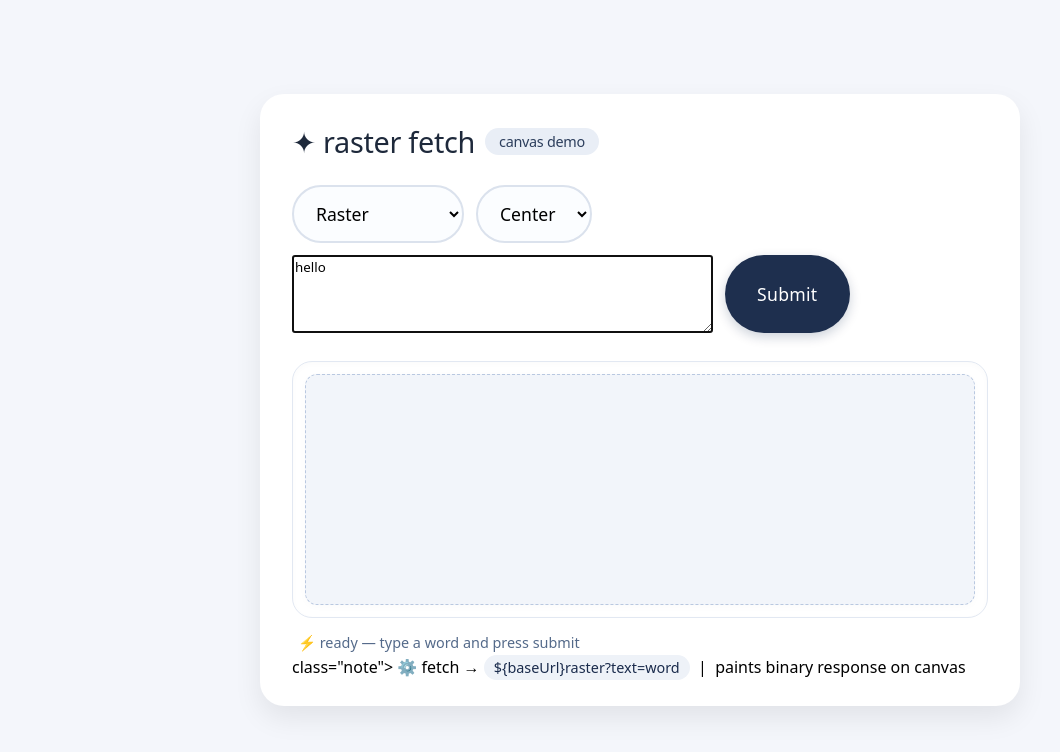
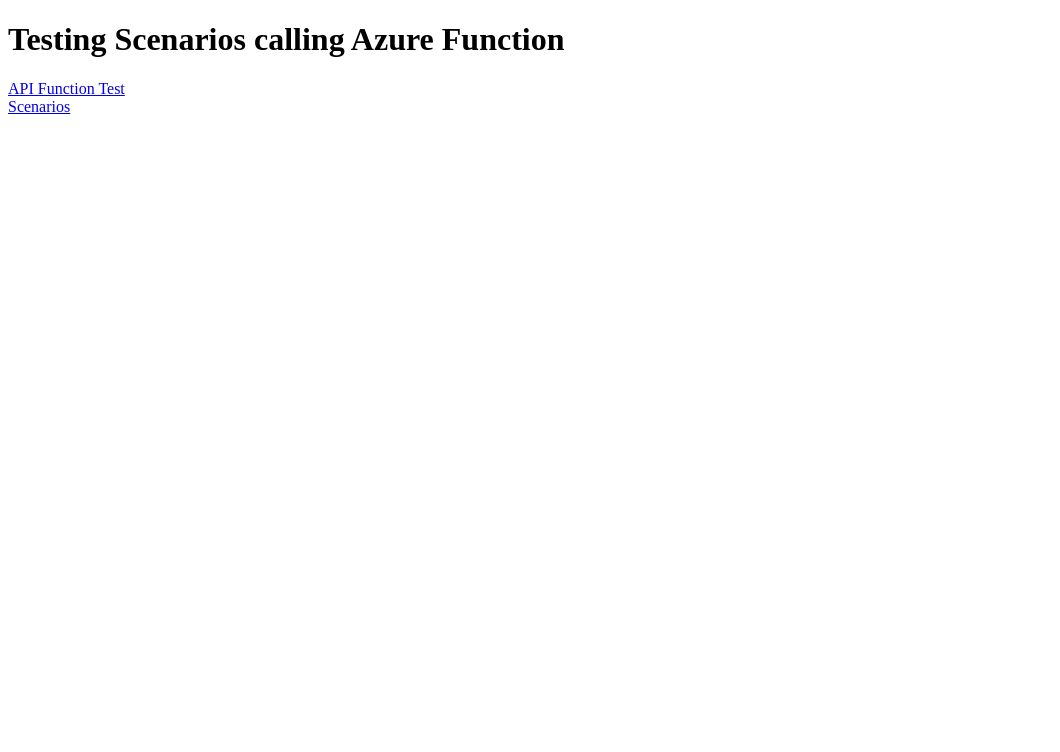
Before and after one commit to gfilkov/Scenarios, a plain HTML site: page index.html in a window 1280 px wide. Shown: the whole page, without its empty margins (0-1060 px from the left). Drawn offline with Linux system fonts and the light colour scheme.

Commit message:
Addind ScenariosTest.html

```diff
--- a/index.html
+++ b/index.html
@@ -2,192 +2,13 @@
 <html lang="en">
 <head>
     <meta charset="UTF-8">
+    <meta http-equiv="X-UA-Compatible" content="IE=edge">
     <meta name="viewport" content="width=device-width, initial-scale=1.0">
-    <title>Raster fetch · canvas painter</title>
-    <style>
-        * {
-            box-sizing: border-box;
-            font-family: system-ui, 'Segoe UI', Roboto, sans-serif;
-        }
-        body {
-            background: #f4f6fb;
-            display: flex;
-            flex-direction: column;
-            align-items: center;
-            justify-content: center;
-            min-height: 100vh;
-            margin: 0;
-            padding: 20px;
-        }
-        .card {
-            background: white;
-            border-radius: 24px;
-            box-shadow: 0 12px 28px rgba(0, 0, 0, 0.08);
-            padding: 28px 32px;
-            max-width: 760px;
-            width: 100%;
-        }
-        h2 {
-            margin-top: 0;
-            font-weight: 500;
-            font-size: 1.8rem;
-            color: #1e293b;
-            letter-spacing: -0.01em;
-            display: flex;
-            align-items: center;
-            gap: 10px;
-        }
-        h2 span {
-            background: #e9eef6;
-            border-radius: 40px;
-            font-size: 0.9rem;
-            padding: 4px 14px;
-            color: #2c3e5c;
-            font-weight: 400;
-        }
-        .input-group {
-            display: flex;
-            gap: 12px;
-            flex-wrap: wrap;
-            margin: 20px 0 28px;
-        }
-        .input-group input {
-            flex: 1 1 260px;
-            padding: 14px 18px;
-            font-size: 1.1rem;
-            border: 2px solid #dbe2ed;
-            border-radius: 60px;
-            outline: none;
-            transition: 0.15s;
-            background: #fbfdff;
-
-			font-family: inherit;
-			resize: vertical;
-			min-height: 4.5em;
-			line-height: 1.35;
-        }
-        .input-group input:focus {
-            border-color: #6b8cff;
-            box-shadow: 0 0 0 4px rgba(107, 140, 255, 0.15);
-        }
-		.input-group select {
-			padding: 14px 18px;
-			font-size: 1.1rem;
-			border: 2px solid #dbe2ed;
-			border-radius: 60px;
-			outline: none;
-			transition: 0.15s;
-			background: #fbfdff;
-			font-family: inherit;
-		}
-        .input-group button {
-            padding: 14px 32px;
-            font-size: 1.1rem;
-            font-weight: 500;
-            background: #1e2f4e;
-            border: none;
-            color: white;
-            border-radius: 60px;
-            cursor: pointer;
-            transition: 0.15s;
-            letter-spacing: 0.3px;
-            display: inline-flex;
-            align-items: center;
-            justify-content: center;
-            box-shadow: 0 4px 12px rgba(0, 30, 70, 0.2);
-        }
-        .input-group button:hover {
-            background: #142136;
-            transform: scale(1.01);
-        }
-        .input-group button:active {
-            transform: scale(0.98);
-        }
-        .canvas-wrapper {
-            background: #ffffff;
-            border-radius: 20px;
-            padding: 12px;
-            border: 1px solid #e2e8f2;
-            box-shadow: inset 0 2px 6px rgba(0, 0, 0, 0.02);
-            margin-top: 10px;
-        }
-        canvas {
-            display: block;
-            width: 100%;
-            height: auto;
-            border-radius: 12px;
-            background: #f2f5fa;
-            border: 1px dashed #b9c8e0;
-            box-shadow: 0 2px 8px rgba(0, 0, 0, 0.02);
-            transition: 0.1s;
-        }
-        .status {
-            font-size: 0.9rem;
-            color: #546a8a;
-            margin-top: 12px;
-            min-height: 1.6rem;
-            padding-left: 6px;
-            font-weight: 400;
-            display: flex;
-            align-items: center;
-            gap: 8px;
-        }
-        .status.error {
-            color: #b91c1c;
-        }
-        .note {
-            font-size: 0.85rem;
-            color: #667c9a;
-            margin-top: 14px;
-            padding-top: 10px;
-            border-top: 1px solid #eef2f8;
-        }
-        code {
-            background: #eef2f8;
-            padding: 3px 10px;
-            border-radius: 20px;
-            font-size: 0.9rem;
-            color: #1a2b4c;
-        }
-    </style>
+    <title>Scenarios</title>
 </head>
 <body>
-<div class="card">
-    <h2>
-        ✦ raster fetch
-        <span>canvas demo</span>
-    </h2>
-
-    <!-- input + submit -->
-	<div class="input-group">
-	    <select id="apiSelect" aria-label="API function">
-			<option value="raster" selected>Raster</option>
-			<option value="textToCoords">TextToCoords</option>
-			<option value="textToCoords">LED (new)</option>
-		</select>
-
-		<select id="alignSelect" aria-label="Alignment">
-			<option value="left">Left</option>
-			<option value="center" selected>Center</option>
-			<option value="right">Right</option>
-		</select>
-
-		<textarea id="wordInput" rows="4" cols="50" placeholder="e.g. hello, world, 123" autofocus>hello</textarea>
-		<button id="submitBtn">Submit</button>
-	</div>
-
-    <!-- canvas -->
-    <div class="canvas-wrapper">
-        <canvas id="outputCanvas" width="700" height="240"></canvas>
-    </div>
-
-    <!-- status & info -->
-    <div id="statusMessage" class="status">⚡ ready — type a word and press submit</div>
-    <div id="note"> class="note">
-        ⚙️ fetch → <code>${baseUrl}raster?text=word</code> &nbsp;|&nbsp; paints binary response on canvas
-    </div>
-</div>
-
-<script src="js/mow-func-api.js"></script>
+    <h1>Testing Scenarios calling Azure Function</h1>
+	<a href="mow-func-api.html">API Function Test</a><br />
+		<a href="scenarios.html">Scenarios</a><br />
 </body>
 </html>
```
